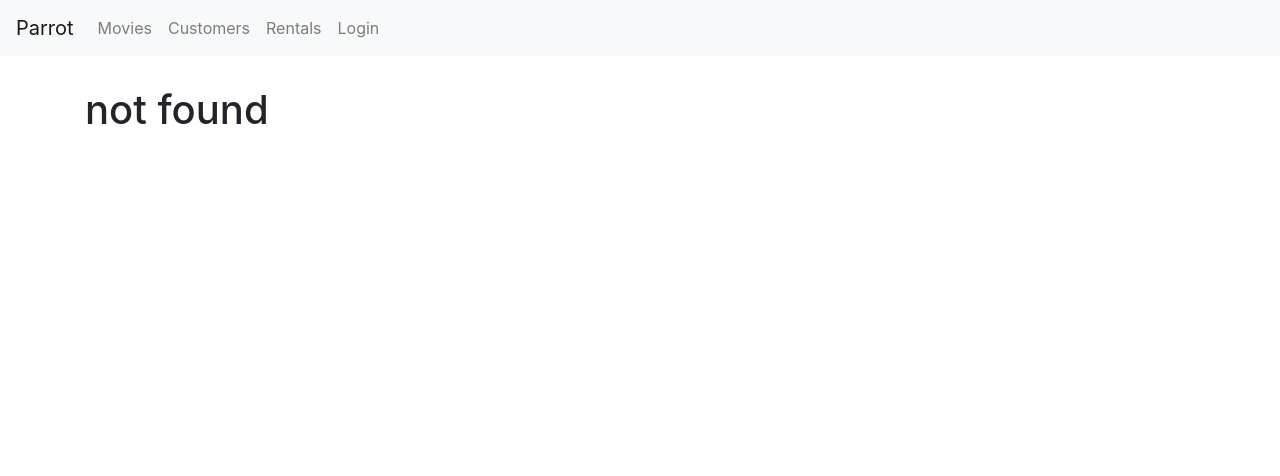
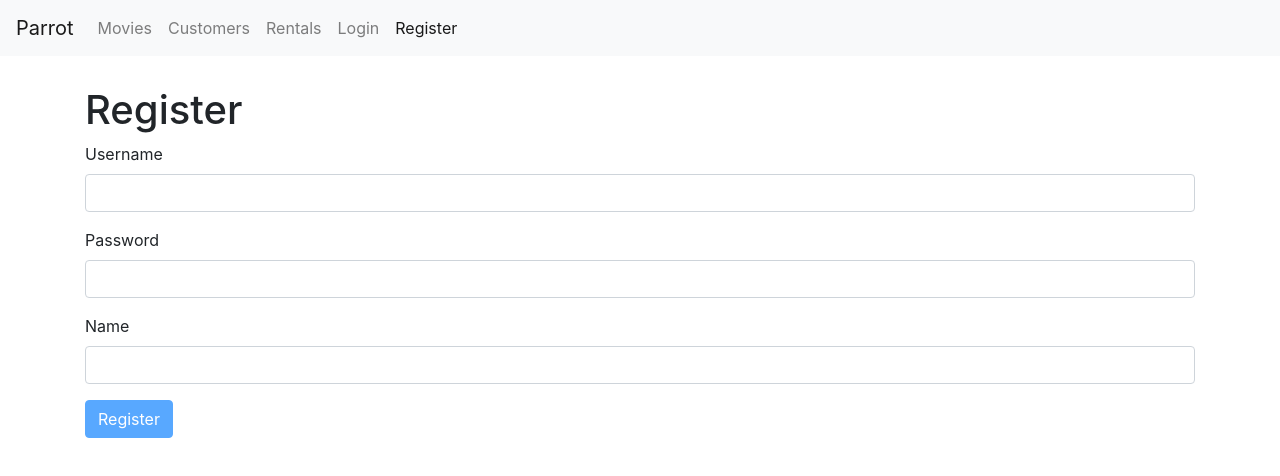
Before and after one commit to PRETHIVEE/parrot, a React (Create React App) app: page /register in a window 1280 px wide. Before the commit this address led to /not-found. Shown: the top 476 px of the page. Built offline with nearby package versions, Linux system fonts and the light colour scheme.

Commit message:
registrer form

```diff
--- a/src/App.js
+++ b/src/App.js
@@ -8,6 +8,7 @@
 import NavBar from "./components/navBar";
 import MovieForm from "./components/movieForm";
 import LoginForm from "./components/loginForm";
+import RegistrationForm from "./components/registrationForm";
 
 function App() {
   return (
@@ -16,6 +17,8 @@
       <main className="container">
         <Switch>
           {/* path "/movies/:id" should Start from specific to generic */}
+
+          <Route path="/register" component={RegistrationForm}></Route>
           <Route path="/login" component={LoginForm}></Route>
           <Route path="/movies/:id" component={MovieForm}></Route>
           <Route path="/movies" component={Movies}></Route>
--- a/src/components/navBar.jsx
+++ b/src/components/navBar.jsx
@@ -32,6 +32,9 @@
           <NavLink className="nav-item nav-link" to="/login">
             Login
           </NavLink>
+          <NavLink className="nav-item nav-link" to="/register">
+            Register
+          </NavLink>
         </div>
       </div>
     </nav>
--- /dev/null
+++ b/src/components/registrationForm.jsx
@@ -0,0 +1,34 @@
+import React, { Component } from "react";
+import Form from "./common/form";
+import Joi from "joi-browser";
+
+class RegistrationForm extends Form {
+  state = { data: { username: "", password: "", name: "" }, errors: {} };
+
+  schema = {
+    username: Joi.string().required().email().label("Username"),
+    password: Joi.string().required().min(5).label("Password"),
+    name: Joi.string().required().label("Name"),
+  };
+
+  doSubmit = () => {
+    //call the server
+    console.log("submitted");
+  };
+
+  render() {
+    return (
+      <div>
+        <h1>Register</h1>
+        <form onSubmit={this.handleSubmit}>
+          {this.renderInput("username", "Username")}
+          {this.renderInput("password", "Password", "password")}
+          {this.renderInput("name", "Name")}
+          {this.renderButton("Register")}
+        </form>
+      </div>
+    );
+  }
+}
+
+export default RegistrationForm;
```
